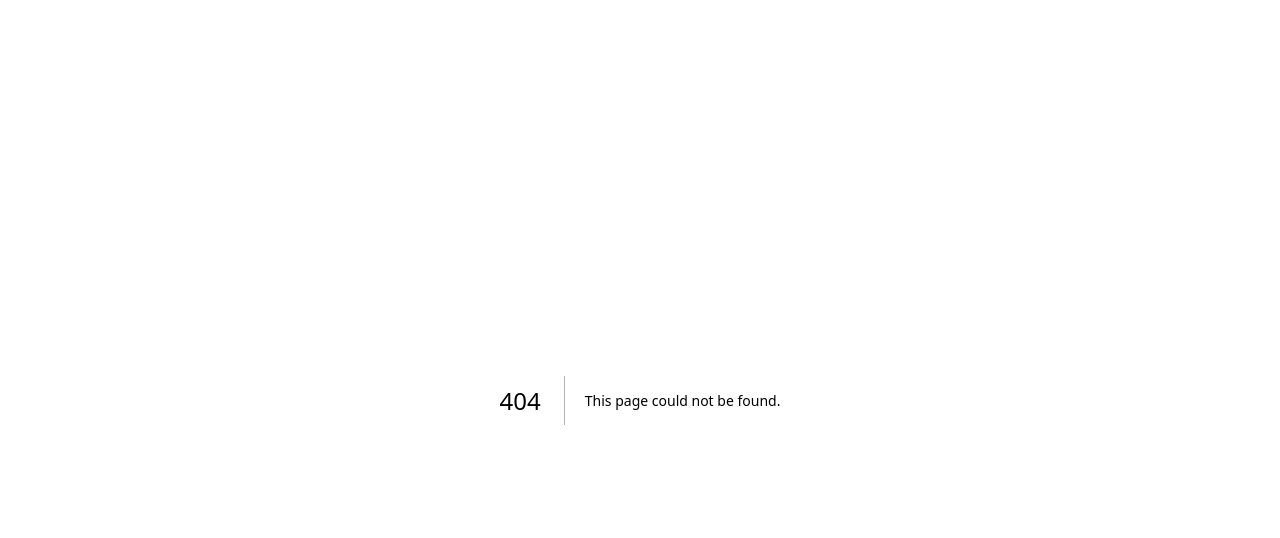
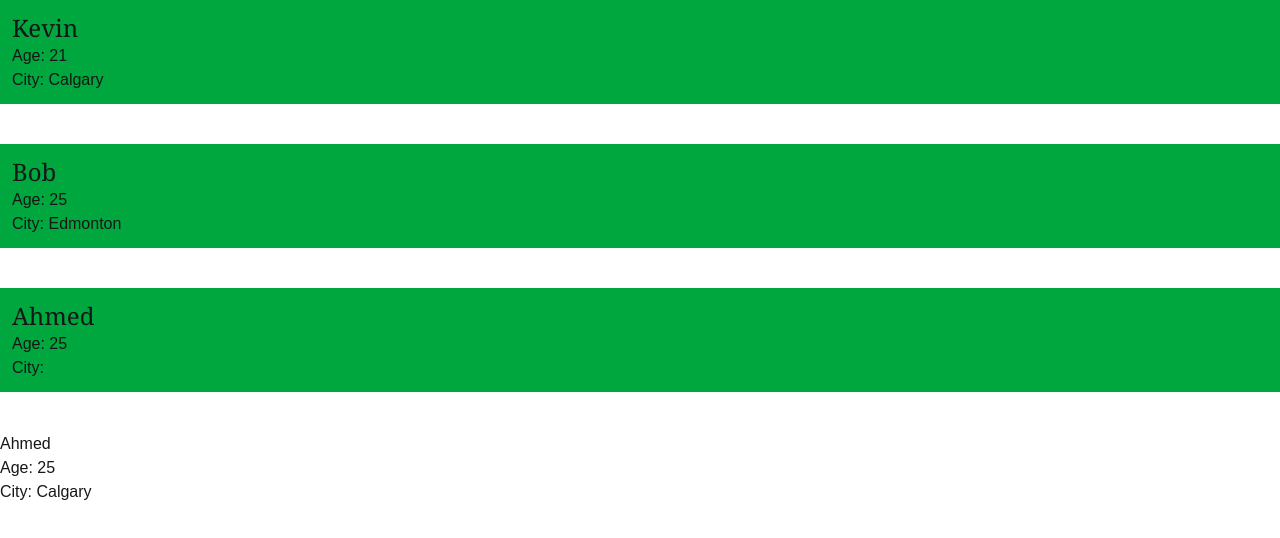
Before and after one commit to Ahmed-Yusuf-1/cprg306-assignments, a Next.js app: page /week-3/props in a window 1280 px wide. Before the commit this address had no page. Shown: the top 538 px of the page. Built offline with nearby package versions, Linux system fonts and the light colour scheme.

Commit message:
WEEK 3 CLASS COMMIT

```diff
--- a/app/page.js
+++ b/app/page.js
@@ -1,11 +1,15 @@
 import Link from "next/link";
 
 export default function Home() {
+
+  let linkstyle = "hover:text-cyan-800";
   return (
     <main>
       <h1 className="text-3xl text-center pt-5 underline">CPRG 306: Web Development 2 - Assignments</h1>
       <ul className="text-xl pl-20 pt-5 space-y-2 text-cyan-500">
-        <li className=" hover:text-cyan-800"><Link href="./week-2">Week 2</Link></li>
+        <li className={linkstyle}><Link href="./week-2">Week 2</Link></li>
+        <li className={linkstyle}><Link href="./week-3/objects">Week 3 - objects</Link></li>
+        <li className={linkstyle}><Link href="./week-3/props">Week 3 props</Link></li>
       </ul>
     </main>
   );
--- /dev/null
+++ b/app/week-3/objects/page.js
@@ -0,0 +1,40 @@
+
+
+export default function ObjectPage(){
+
+    let student1 = {
+        studentName: "Ahmed",
+        studentAge: 25,
+        hasGraduated: false,
+        schedule: ["CPRG123", "CPRG343", "CPRG306"],
+        address: {
+            street: "123 main st",
+            city: "Calgary",
+            province: "Alberta"
+        }
+    }
+
+    let {studentName: name,
+        // schedule:[course1, course2, course3]
+        // schedule:[,,course3]
+        schedule:{2:course3},
+        address:{city: cal}
+    } = student1;
+
+
+    return(
+        <main>
+            <h1>Objects</h1>
+            <h1>Dot Notation</h1>
+            <p>Name: {student1.studentName}</p>
+            <p>Age: {student1.studentAge}</p>
+            <p>schedule: {student1.schedule[1]}</p>
+            <p>Object: {student1.address.city}</p>
+
+            <h2>Destructuring</h2>
+            <p>Name: {name}</p>
+            <p>Schedule: {course3}</p>
+            <p>City: {cal}</p>
+        </main>
+    );
+}
--- /dev/null
+++ b/app/week-3/props/page.js
@@ -0,0 +1,32 @@
+import StudentComponentNew from "./student-component-new";
+import StudentComponent from "./student-components";
+
+
+export default function PropsPage(){
+
+    let student1 = {
+        studentName: "Ahmed",
+        studentAge: 25,
+        hasGraduated: false,
+        schedule: ["CPRG123", "CPRG343", "CPRG306"],
+        address: {
+            street: "123 main st",
+            city: "Calgary",
+            province: "Alberta"
+        }
+    }
+
+    return(
+        <main>
+            <StudentComponent sName="Kevin" sAge="21" cCity="Calgary" />
+            <StudentComponent sName="Bob" sAge="25" cCity="Edmonton" />
+            <StudentComponent
+
+                sName={student1.studentName}
+                sAge={student1.studentAge}
+                sCity={student1.address.city}
+             />
+             <StudentComponentNew studentObj={student1} />
+        </main>
+    );
+}
--- /dev/null
+++ b/app/week-3/props/student-component-new.js
@@ -0,0 +1,11 @@
+
+
+export default function StudentComponentNew( {studentObj} ){
+    return(
+        <div>
+             <h3>{studentObj.studentName}</h3>
+             <p>Age: {studentObj.studentAge}</p>
+             <p>City: {studentObj.address.city}</p>
+        </div>
+    );
+}
--- /dev/null
+++ b/app/week-3/props/student-components.js
@@ -0,0 +1,12 @@
+
+
+
+export default function StudentComponent(props){
+    return(
+        <div className="bg-green-600 mb-10 p-3 border-radius-2 ">
+            <h3 className="text-2xl font-serif">{props.sName}</h3>
+            <p>Age: {props.sAge}</p>
+            <p>City: {props.cCity}</p>
+        </div>
+    );
+}
```
